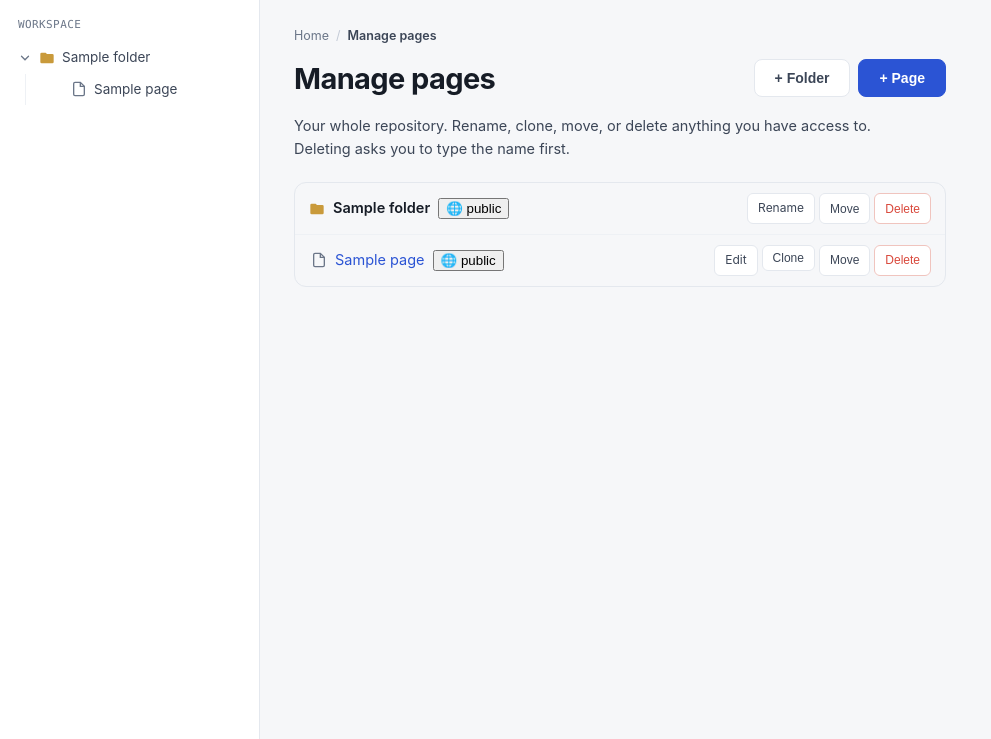
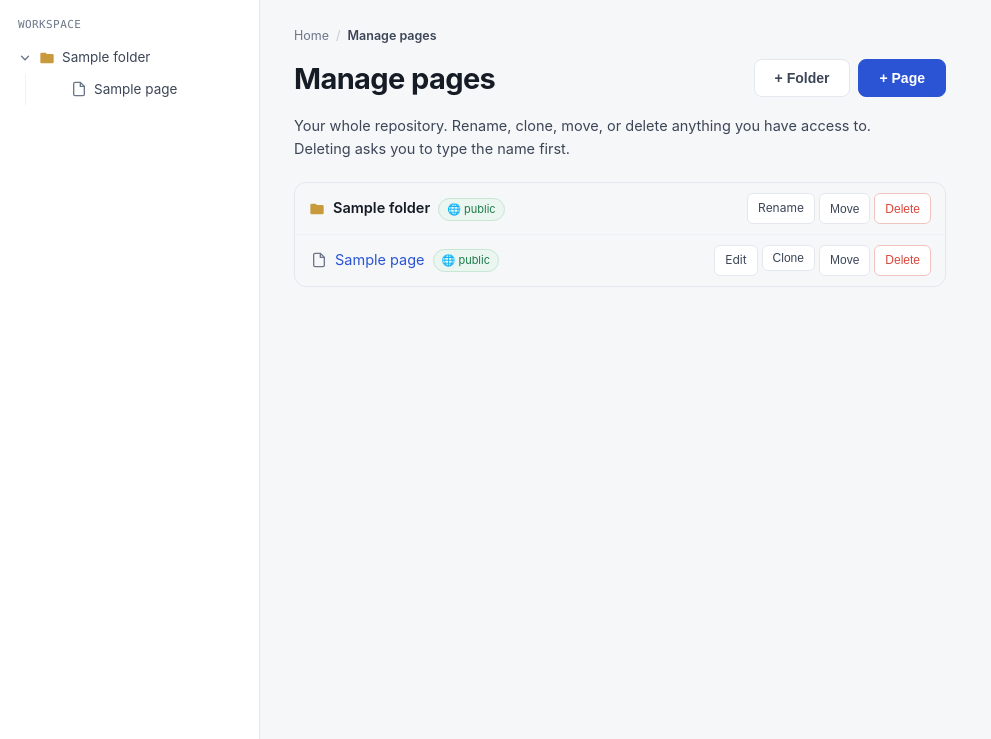
Before and after one commit to rp01cyber/TheGrail, a Django app: page /repo/pages/ in a window 1280 px wide. Shown: the part 60-799 px from the top of the page, without its empty margins (0-991 px from the left). Run offline with Django 5.2, Linux system fonts and the light colour scheme; a user stored in the database is signed in; tables that the repository leaves empty hold one stand-in row (values such as "Sample post").

Commit message:
Update app.css

```diff
--- a/notes/static/notes/app.css
+++ b/notes/static/notes/app.css
@@ -464,3 +464,16 @@ a.chip:hover{background:var(--blue-wash);border-color:var(--blue);color:var(--bl
   border:1px solid var(--line);background:var(--surface);color:var(--ink-2);font-weight:600;font-size:13.5px;
   text-decoration:none;flex:0 0 auto}
 .home-btn:hover{background:var(--blue-wash);border-color:var(--blue);color:var(--blue-ink);text-decoration:none}
+
+/* ===== Visibility badges/toggles (Manage pages) ===== */
+.vis-badge{display:inline-flex;align-items:center;gap:4px;font-size:11px;font-family:var(--mono);
+  padding:2px 8px;border-radius:12px;border:1px solid transparent;cursor:pointer;line-height:1.6;
+  background:none;font:inherit;font-size:11px}
+button.vis-badge{cursor:pointer}
+.vis-badge.public,.vis-badge.public-static{color:var(--green);background:#EAF6EF;border-color:#C7E6D4}
+.vis-badge.private,.vis-badge.private-static{color:var(--priv);background:#F3ECFE;border-color:#E0CDFB}
+.vis-badge.inherited{color:var(--ink-3);background:var(--line-soft);cursor:default}
+.vis-badge.public:hover{outline:2px solid var(--priv);outline-offset:1px}
+.vis-badge.private:hover{outline:2px solid var(--green);outline-offset:1px}
+:root[data-theme="dark"] .vis-badge.public,:root[data-theme="dark"] .vis-badge.public-static{background:#12271B}
+:root[data-theme="dark"] .vis-badge.private,:root[data-theme="dark"] .vis-badge.private-static{background:#241832}
```
